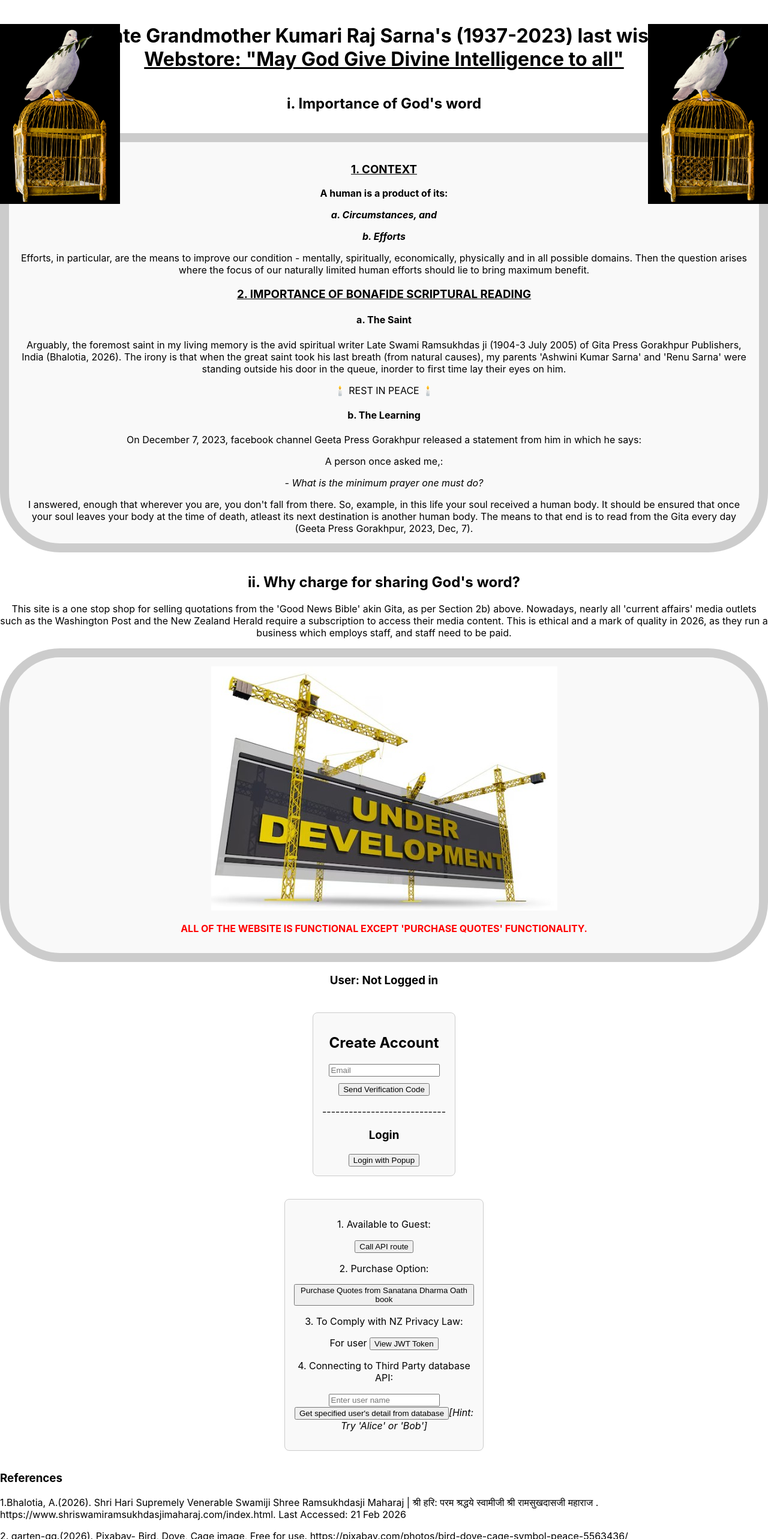
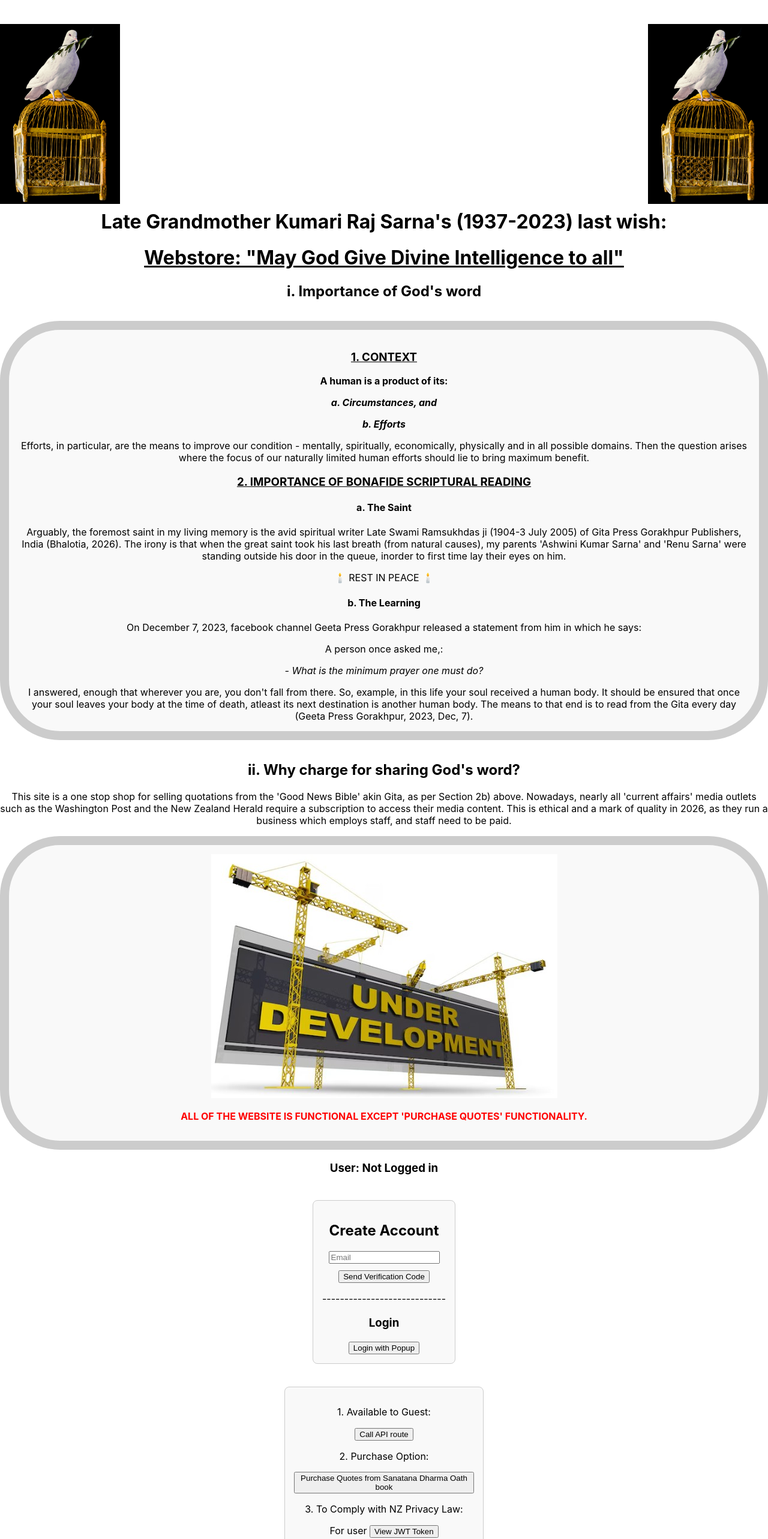
Before and after one commit to BoundlessLove/devsecops-tier1, a React (Create React App) app: page / in a window 1280 px wide. Shown: the top 2566 px of the page at 60% size. Built offline with nearby package versions, Linux system fonts and the light colour scheme.

Commit message:
See Readme version 2.2

```diff
--- a/src/App.css
+++ b/src/App.css
@@ -62,6 +62,7 @@ ul {
 .header-wrapper {
  position: relative;
  text-align: center;
+ height: 270px;
  margin: 40px 0;
 }
 
--- a/src/App.js
+++ b/src/App.js
@@ -319,10 +319,10 @@ function App() {
 	    <div className="App">
 		<div class="header-wrapper">
 		 <img src={dove} class="corner-img left-img" alt="" />
-		 <h1>Late Grandmother Kumari Raj Sarna's (1937-2023) last wish:</h1> <h1><u>Webstore: "May God Give Divine Intelligence to all"</u></h1>
 		 <img src={dove} class="corner-img right-img" alt="" />
 		</div>
 
+		<h1>Late Grandmother Kumari Raj Sarna's (1937-2023) last wish:</h1> <h1><u>Webstore: "May God Give Divine Intelligence to all"</u></h1>
 			<div>
 				<h2>i. Importance of God's word</h2>
 				<div className="auth-wrapper">
--- a/src/pages/signup.jsx
+++ b/src/pages/signup.jsx
@@ -3,6 +3,8 @@
 import { useState } from "react";
 import axios from "axios";
 import { runRecaptcha } from "../utils/runRecaptcha";
+import { getCaptchaSessionToken } from "../utils/getCaptchaSessionToken";
+import { sendCodeRequestWithSession } from "../utils/sendCodeRequestWithSession";
 
 function Signup() {
   const [email, setEmail] = useState("");
@@ -46,6 +48,34 @@ function Signup() {
       setError("Could not send verification code");
     }
   };
+
+  //generate captcha session token using recaptcha token, and then call SendCodeRequest funtion with it.
+  const sendCodeSession = async (e) => {
+    e.preventDefault();
+    setError("");
+
+  //console.log("Email: "+email+", Code:"+ token);
+    try {
+      // 1) Run reCAPTCHA v3
+      const captchaToken = await runRecaptcha("signup");
+	  if (!captchaToken) {
+	    setError("CAPTCHA verification failed. Try again.");
+	    return;
+	  }
+
+      // 2) Exchange captcha token for short-lived session token
+      const sessionToken = await getCaptchaSessionToken(captchaToken);
+
+      // 3) Use session token to call protected endpoint
+      const result = await sendCodeRequestWithSession(email, sessionToken);
+      console.log(result);
+
+      setStage("verify");
+    } catch (err) {
+      console.error(err);
+      setError("Failed to send verification code. Please try again.");
+    }
+  }
 
   const verifySignup = async (e) => {
     e.preventDefault();
@@ -106,7 +136,8 @@ function Signup() {
 
 
   return (
-    <form onSubmit={stage === "enter" ? sendCode : verifySignup}>
+//    <form onSubmit={stage === "enter" ? sendCode : verifySignup}>
+	  <form onSubmit={stage === "enter" ? sendCodeSession : verifySignup}>
       <h2>Create Account</h2>
 
       {error && <p style={{ color: "red" }}>{error}</p>}
--- /dev/null
+++ b/src/utils/getCaptchaSessionToken.js
@@ -0,0 +1,15 @@
+//API-KEY not required in this function because on server side it is declared before api.use(apiKey)
+export async function getCaptchaSessionToken(captchaToken) {
+  const res = await fetch(`${process.env.REACT_APP_DEV_EMAIL_API_SERVER}/auth/captcha`, {
+    method: "POST",
+    headers: { "Content-Type": "application/json" },
+    body: JSON.stringify({ captchaToken })
+  });
+
+  if (!res.ok) {
+    throw new Error("CAPTCHA auth failed");
+  }
+
+  const data = await res.json();
+  return data.token; // short-lived JWT
+}
--- /dev/null
+++ b/src/utils/sendCodeRequestWithSession.js
@@ -0,0 +1,19 @@
+// uses the session token from google to manage request.
+export async function sendCodeRequestWithSession(email, sessionToken) {
+	console.log("email: "+email+", sessionToken: "+sessionToken);
+  const res = await fetch(`${process.env.REACT_APP_DEV_EMAIL_API_SERVER}/send-code-with-session-token`, {
+    method: "POST",
+    headers: {
+      "Content-Type": "application/json",
+	  "x-api-key": process.env.REACT_APP_API_KEY,
+      Authorization: `Bearer ${sessionToken}`
+    },
+    body: JSON.stringify({ email })
+  });
+
+  if (!res.ok) {
+    throw new Error("Failed to send code");
+  }
+
+  return res.json();
+}
```
Also changed, not shown: 1 other file (tests, documents, lock files or other folders).
